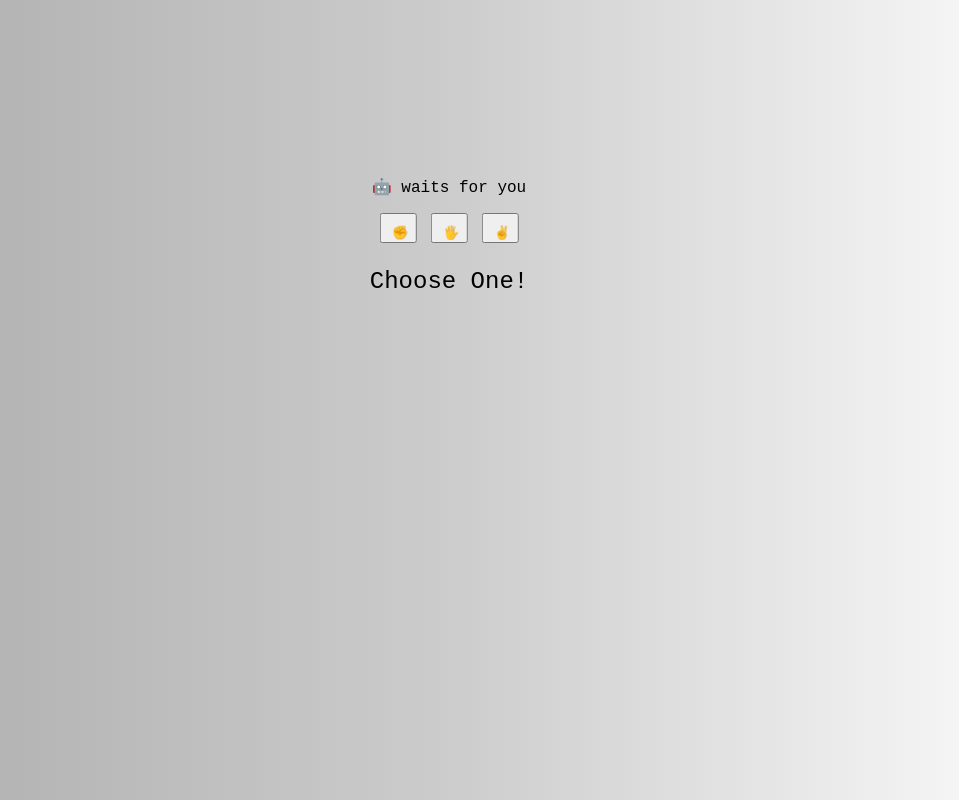
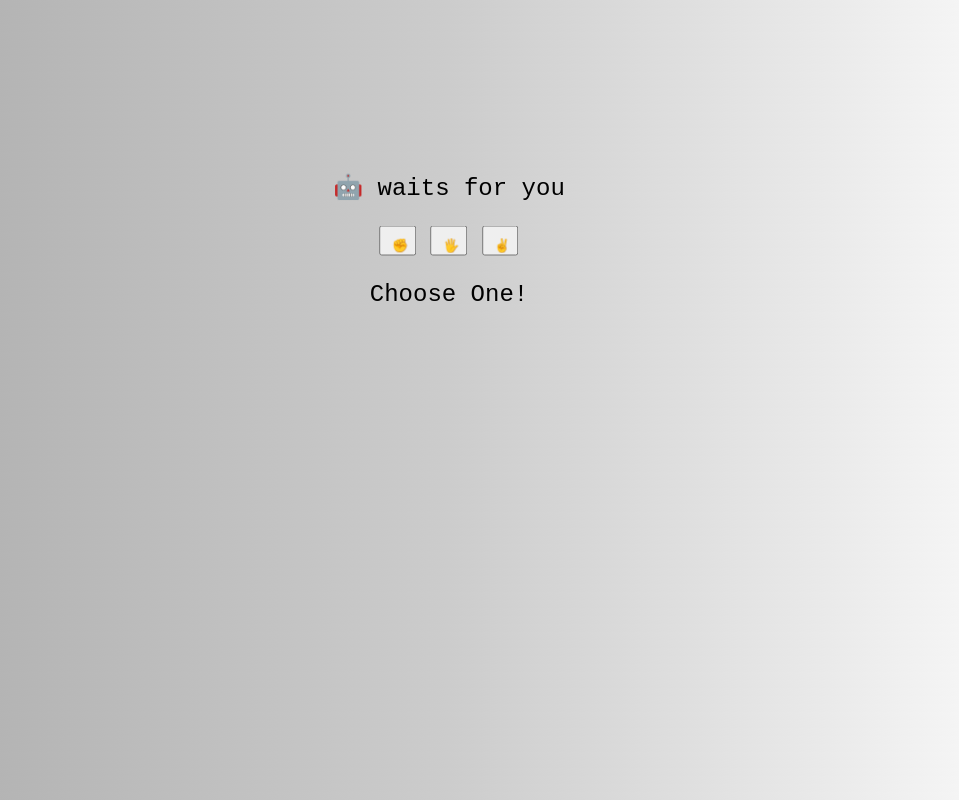
Before and after one commit to alanszinho/rps, a plain HTML site: page index.html in a window 1280 px wide. Shown: the whole page, without its empty margins (191-1150 px from the left). Drawn offline with Linux system fonts and the light colour scheme.

Commit message:
style.css

```diff
--- a/style.css
+++ b/style.css
@@ -4,7 +4,7 @@ body {
     font-size: 24px;
     background: linear-gradient(45deg,#aaa, #ccc, #fff);
 }
-.bot {font-size: 16px;}
+.bot {font-size: 24px;}
 .rock, .paper, .scissors {
     padding-left: 10px;
     padding-top: 10px;
```
